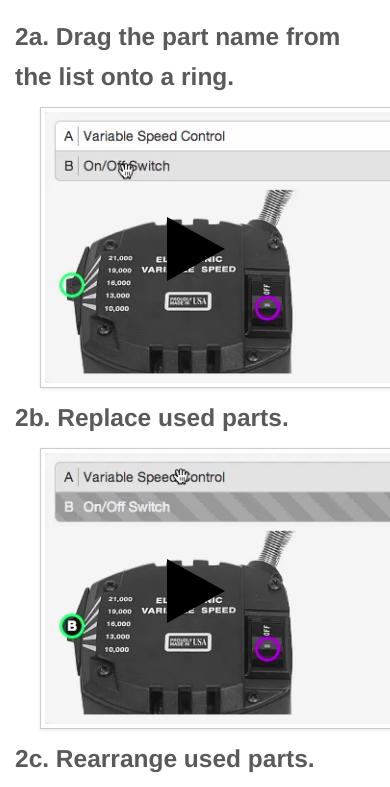
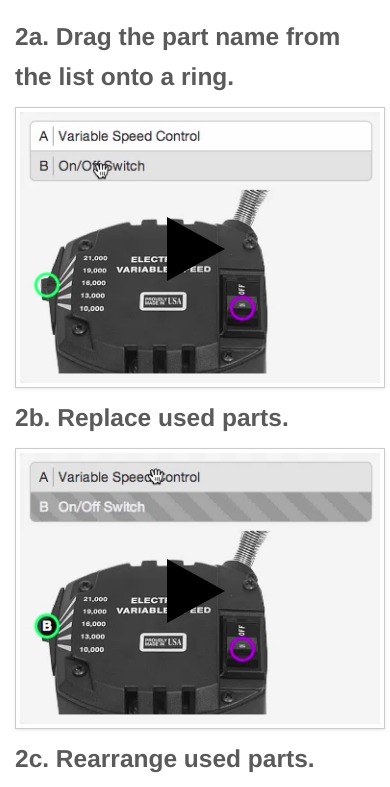
Before and after one commit to janka102/FabLabMachineTest, a website: page public/index.html in a window 390 px wide. Shown: the part 3194-3981 px from the top of the page. Drawn offline with Linux system fonts and the light colour scheme.

Commit message:
Fixed margin on small devices

```diff
--- a/public/css/app.css
+++ b/public/css/app.css
@@ -114,7 +114,7 @@ body {
     margin: 0 !important;
 }
 
-.instructGif {
+#instructions img {
     margin: 0 !important;
 }
 
```
